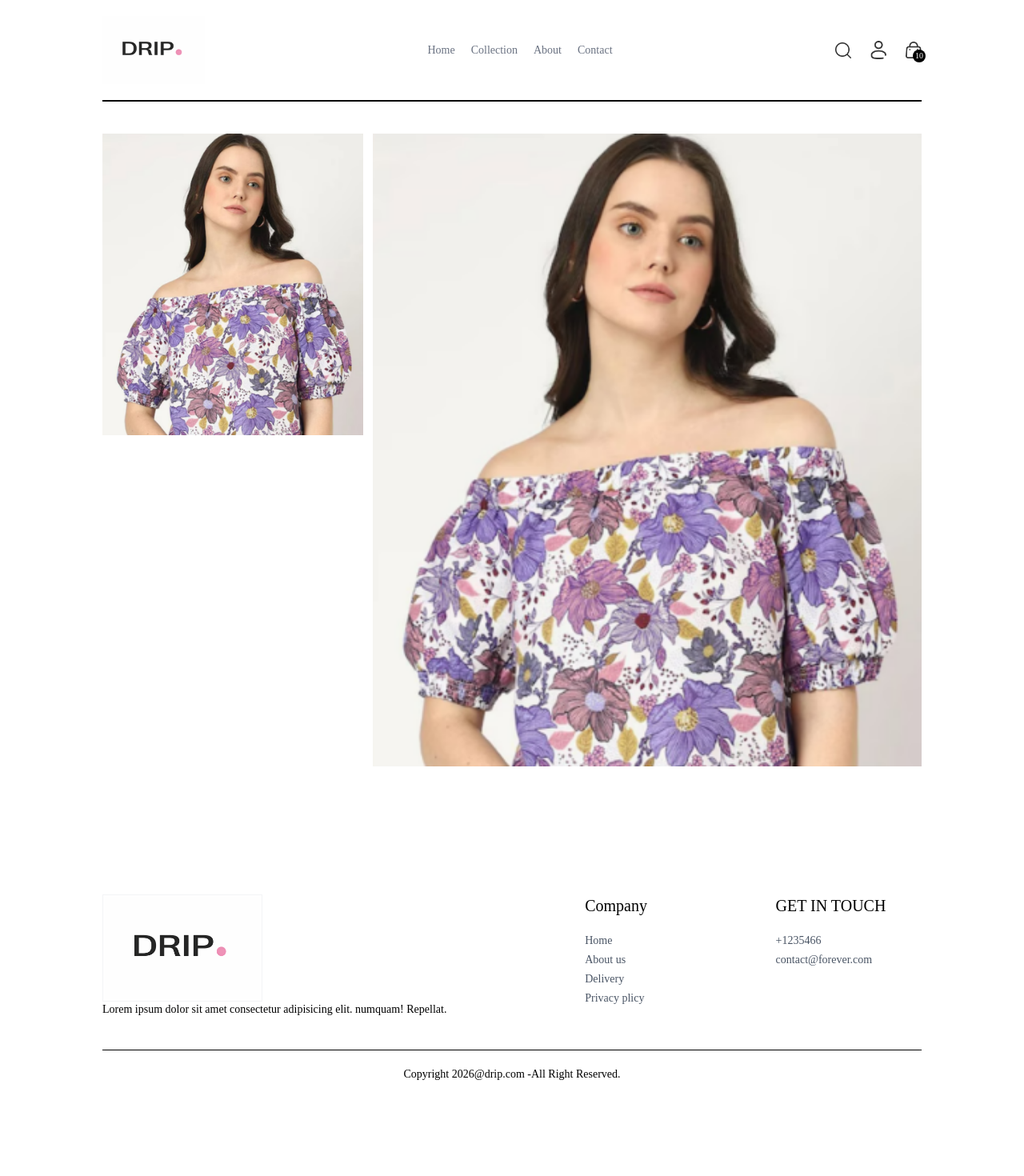
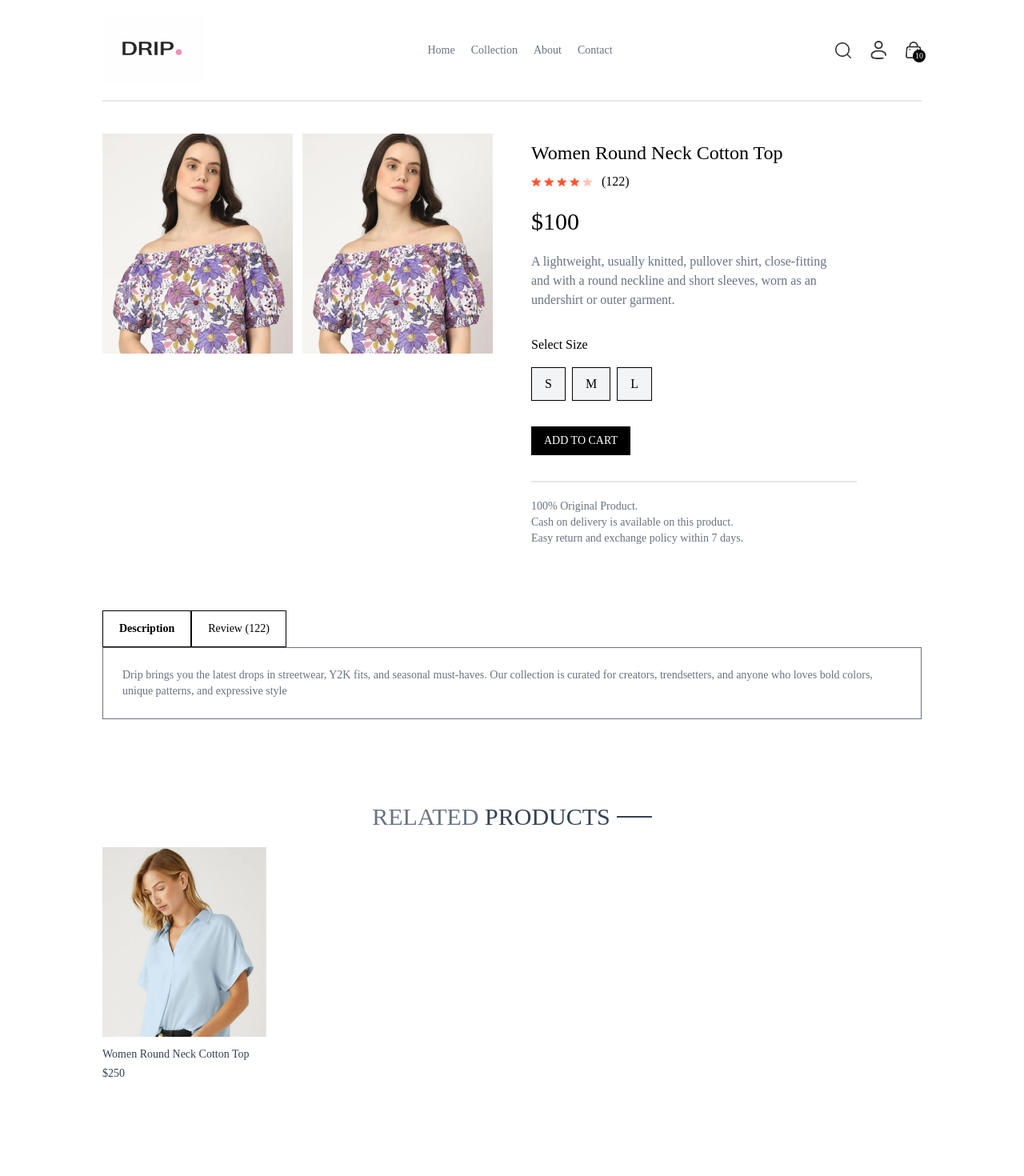
Before and after one commit to kingpin9292/Drip_Full-Stack, a React (Vite) app in the folder frontEnd/: page /product/aaaaa in a window 1280 px wide. Shown: the top 1470 px of the page at 80% size. Before the commit the page ends 1373 px from the top, so only its background shows below. Built offline with nearby package versions, Linux system fonts and the light colour scheme.

Commit message:
Implement Full product page with features

```diff
--- /dev/null
+++ b/frontEnd/src/components/RelatedProducts.jsx
@@ -0,0 +1,35 @@
+import React, { useContext, useEffect, useState } from "react";
+import { ShopContext } from "../context/ShopContext";
+import Tittle from "./Tittle";
+import ProductItem from "./ProductItem";
+
+const RelatedProducts = ({ category, subCategory }) => {
+  const { products } = useContext(ShopContext);
+  const [related, setRelated] = useState([]);
+
+  useEffect(() => {
+    if (products.length > 0) {
+      let copyProducts = products.slice();
+      copyProducts = copyProducts.filter((item) => item.category === category);
+      copyProducts = copyProducts.filter((item) => item.subCategory === subCategory);
+
+      setRelated(copyProducts.slice(5, 10));
+      console.log(copyProducts.slice(5, 10));
+    }
+  }, [products]);
+  return (
+    <div className="my-24">
+      <div className="text-center text-3xl py-2">
+        <Tittle text1={"RELATED"} text2={"PRODUCTS"} />
+      </div>
+
+      <div className="grid grid-cols-2 sm:grid-cols-3 md:grid-cols-4 lg:grid-cols-5">
+        {related.map((item, index) => (
+          <ProductItem key={index} id={item._id} name={item.name} price={item.price} image={item.image} />
+        ))}
+      </div>
+    </div>
+  );
+};
+
+export default RelatedProducts;
--- a/frontEnd/src/index.css
+++ b/frontEnd/src/index.css
@@ -15,6 +15,10 @@
   font-style: normal;
 }
 
+::-webkit-scrollbar {
+  display: none;
+}
+
 @media (max-width: 640px) {
   a.active {
     background-color: black;
--- a/frontEnd/src/pages/Product.jsx
+++ b/frontEnd/src/pages/Product.jsx
@@ -1,19 +1,22 @@
 import React, { useContext, useState, useEffect } from "react";
 import { ShopContext } from "../context/ShopContext";
 import { useParams } from "react-router-dom";
+import { assets } from "../assets/assets";
+import RelatedProducts from "../components/RelatedProducts";
 
 const Product = () => {
-  const { products } = useContext(ShopContext);
+  const { products, currency } = useContext(ShopContext);
   const { productId } = useParams();
   const [productData, setProductData] = useState(false);
   const [image, setImage] = useState("");
+  const [size, setSize] = useState("");
 
   const fetchProductData = async () => {
     products.map((item) => {
       if (item._id === productId) {
         setProductData(item);
         setImage(item.image[0]);
-        console.log(item);
+        console.log("single product:", item);
         return null;
       }
     });
@@ -24,7 +27,7 @@
   }, [products, productId]);
 
   return productData ? (
-    <div className="border-t-2 pt-10 transition-opacity ease-in duration-500 opacity-100">
+    <div className="border-t-2 border-gray-200 pt-10 transition-opacity ease-in duration-500 opacity-100">
       {/*products data*/}
       <div className="flex gap-12 sm:gap-12 flex-col sm:flex-row">
         {/*product images*/}
@@ -40,11 +43,69 @@
               />
             ))}
           </div>
-          <div className="w-full sm:w-[80%] ">
+          <div className="w-full sm:w-[80%]">
             <img src={image} alt="" className="w-full h-auto" />
           </div>
         </div>
         {/*product info*/}
+        <div className="flex-1">
+          <h1 className="font-medium text-2xl mt-2">{productData.name}</h1>
+          <div className="flex items-center gap-1 mt-2">
+            <img src={assets.star_icon} alt="" className="w-3 5" />
+            <img src={assets.star_icon} alt="" className="w-3 5" />
+            <img src={assets.star_icon} alt="" className="w-3 5" />
+            <img src={assets.star_icon} alt="" className="w-3 5" />
+            <img src={assets.star_dull_icon} alt="" className="w-3 5" />
+            <p className="pl-2">(122)</p>
+          </div>
+          <p className="mt-5 text-3xl font-medium">
+            {currency}
+            {productData.price}
+          </p>
+          <p className="mt-5 text-gray-500 sm:w-4/5">{productData.description}</p>
+          <div className="flex flex-col gap-4 my-8">
+            <p>Select Size</p>
+            <div className="flex gap-2">
+              {productData.sizes.map((item, index) => (
+                <button
+                  onClick={() => setSize(item)}
+                  className={`border py-2 px-4 bg-gray-100 ${size === item ? "border-orange-500" : ""}`}
+                  key={index}
+                >
+                  {item}
+                </button>
+              ))}
+            </div>
+          </div>
+          <button className="bg-black text-white px-4 py-2 text-sm active:bg-gray-700 hover:scale-[110%] ">
+            ADD TO CART
+          </button>
+          <hr className="mt-8 sm:w-5/6 border border-gray-200 " />
+          <div className="text-sm text-gray-500 mt-5 flex-col gap-1">
+            <p>100% Original Product.</p>
+            <p>Cash on delivery is available on this product.</p>
+            <p>Easy return and exchange policy within 7 days.</p>
+          </div>
+        </div>
+      </div>
+      {/*Description and review section*/}
+      <div className="mt-20">
+        <div className="flex">
+          <b className="border px-5 py-3 text-sm">Description</b>
+          <p className="border px-5 py-3 text-sm">Review (122)</p>
+        </div>
+
+        <div className="flex flex-col gap-4 border px-6 py-6 text-sm text-gray-500">
+          <p>
+            Drip brings you the latest drops in streetwear, Y2K fits, and seasonal must‑haves. Our collection is curated
+            for creators, trendsetters, and anyone who loves bold colors, unique patterns, and expressive style
+          </p>
+        </div>
+      </div>
+
+      {/*display related products*/}
+      <div>
+        <RelatedProducts category={productData.category} subCategory={productData.subCategory} />
       </div>
     </div>
   ) : (
```
